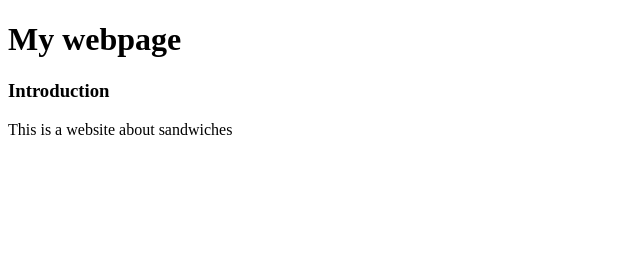
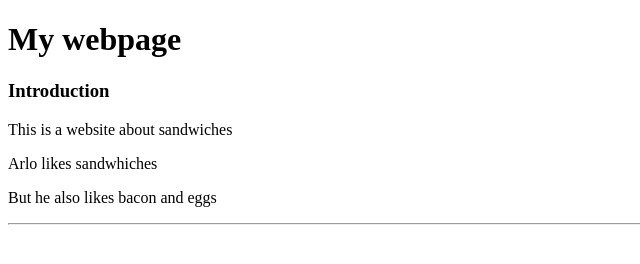
Before and after one commit to ArloTheGreat/Website-stuff, a plain HTML site: page index.html in a window 1280 px wide. Shown: the whole page, without its empty margins (0-640 px from the left). Drawn offline with Linux system fonts and the light colour scheme.

Commit message:
Update index.html

```diff
--- a/index.html
+++ b/index.html
@@ -10,5 +10,8 @@
     <h1>My webpage</h1>
     <h3>Introduction</h3>
     <p>This is a website about sandwiches</p>
+    <p>Arlo likes sandwhiches</p>
+    <p>But he also likes bacon and eggs</p>
+    <hr>
 </body>
 </html>
```
